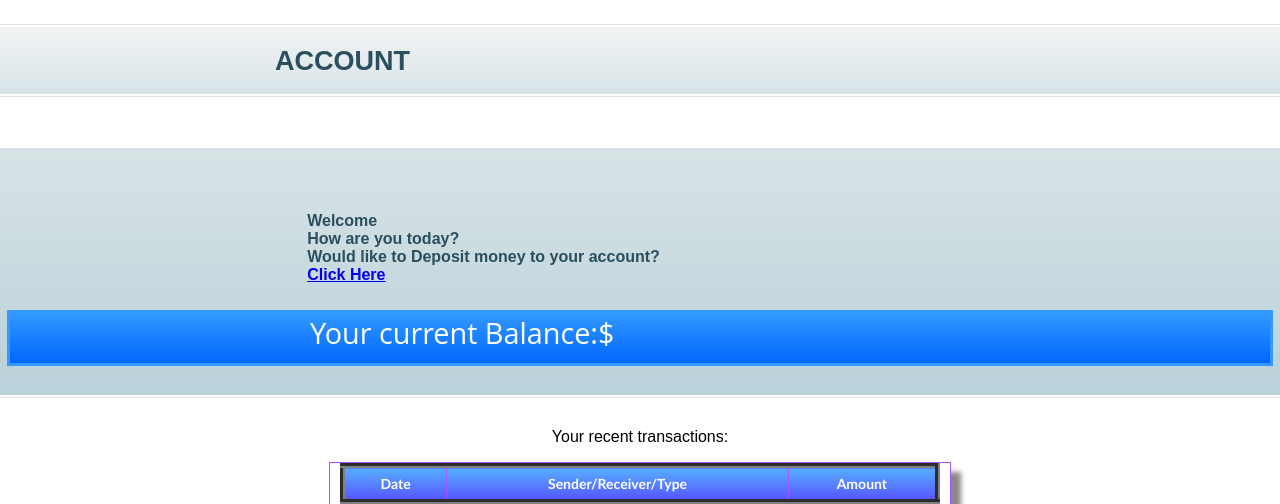
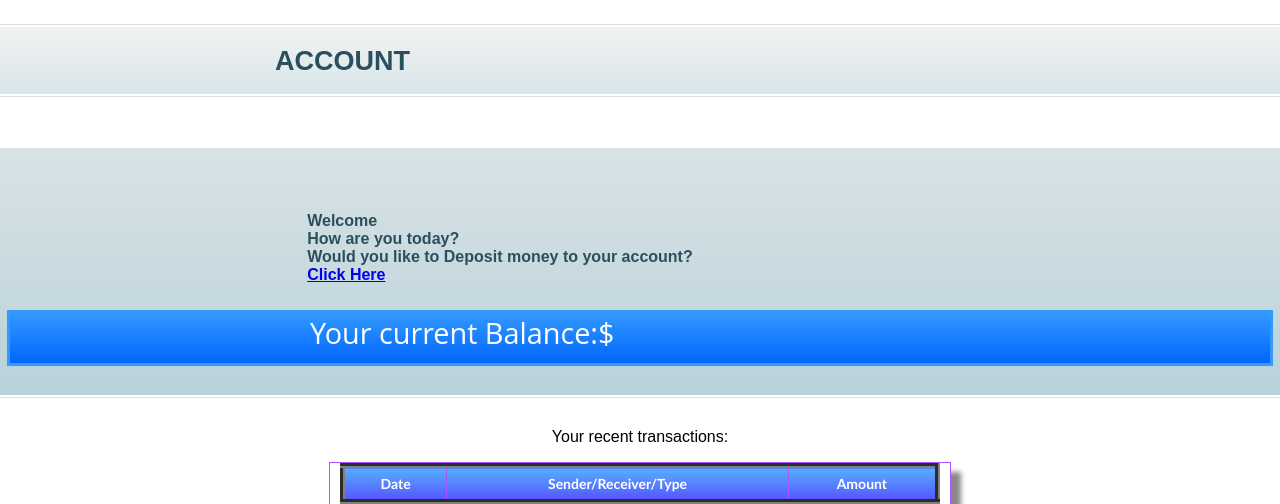
Before and after one commit to giritheja/GtBank, a PHP site: page /account.php in a window 1280 px wide. Shown: the part 145-649 px from the top of the page. Run offline with PHP 8.4, Linux system fonts and the light colour scheme; the visitor is signed in with stand-in values (Sample User, id 1); data that the repository does not hold is empty.

Commit message:
Grammatical error fix
Need to finish HacktoberFest, super busy for a serious PR

```diff
--- a/account.php
+++ b/account.php
@@ -19,7 +19,7 @@
 		$con=mysqli_connect('localhost','root','','data');
 		$bal=mysqli_query($con,"SELECT balance,firstname FROM info WHERE ID='$id'");
 		$bal1=mysqli_fetch_array($bal);
-		echo '<h2>Welcome '.$bal1['firstname'].'<br><font style="italic">How are you today?<br>Would like to Deposit money to your account?<br><a href="deposit.php">Click Here</a></font> </h2><div id="bal">Your current Balance:$'.$bal1['balance'].'</div></div>';
+		echo '<h2>Welcome '.$bal1['firstname'].'<br><font style="italic">How are you today?<br>Would you like to Deposit money to your account?<br><a href="deposit.php">Click Here</a></font> </h2><div id="bal">Your current Balance:$'.$bal1['balance'].'</div></div>';
 		include'history.php';
 		?>
 </div>
```
